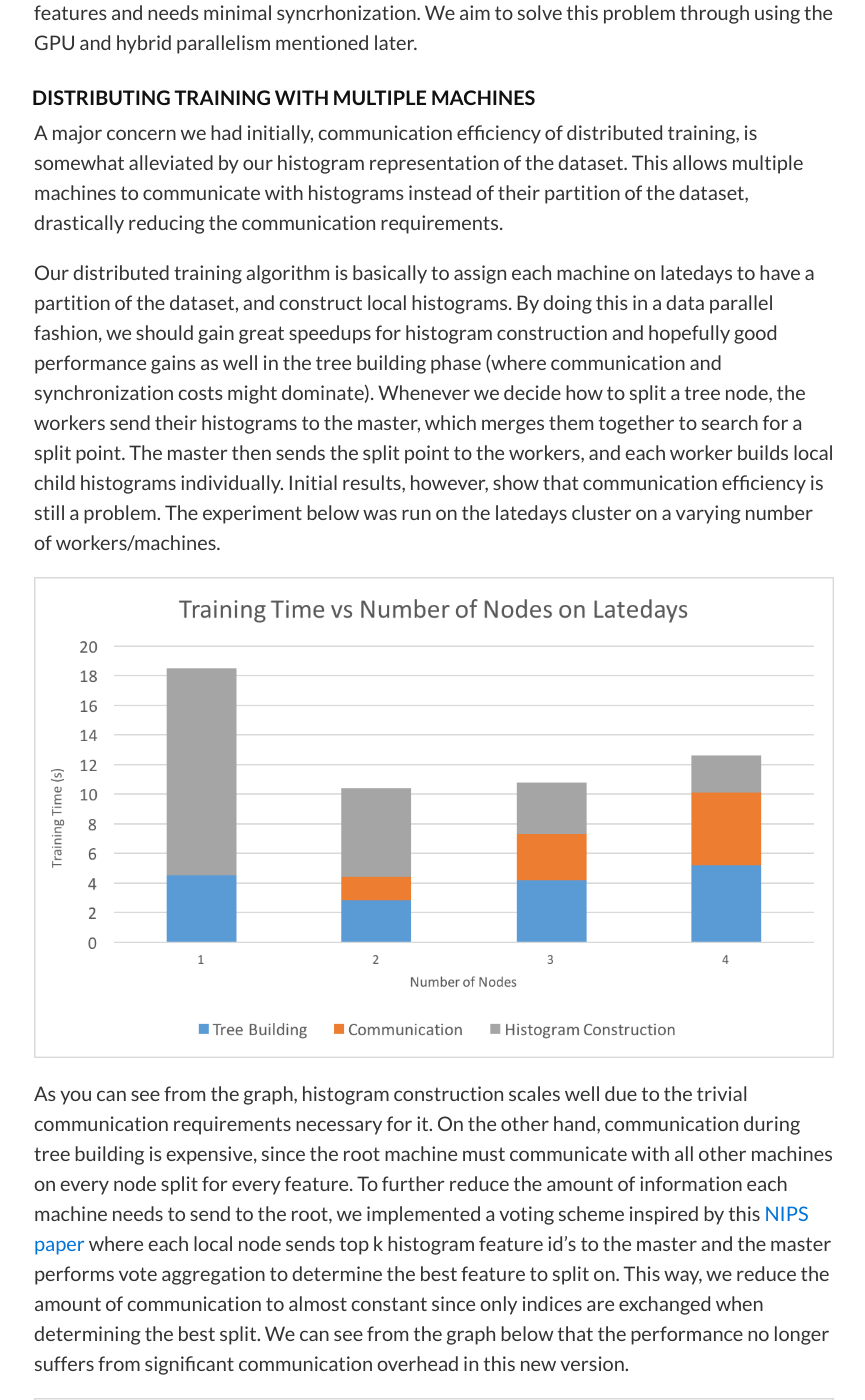
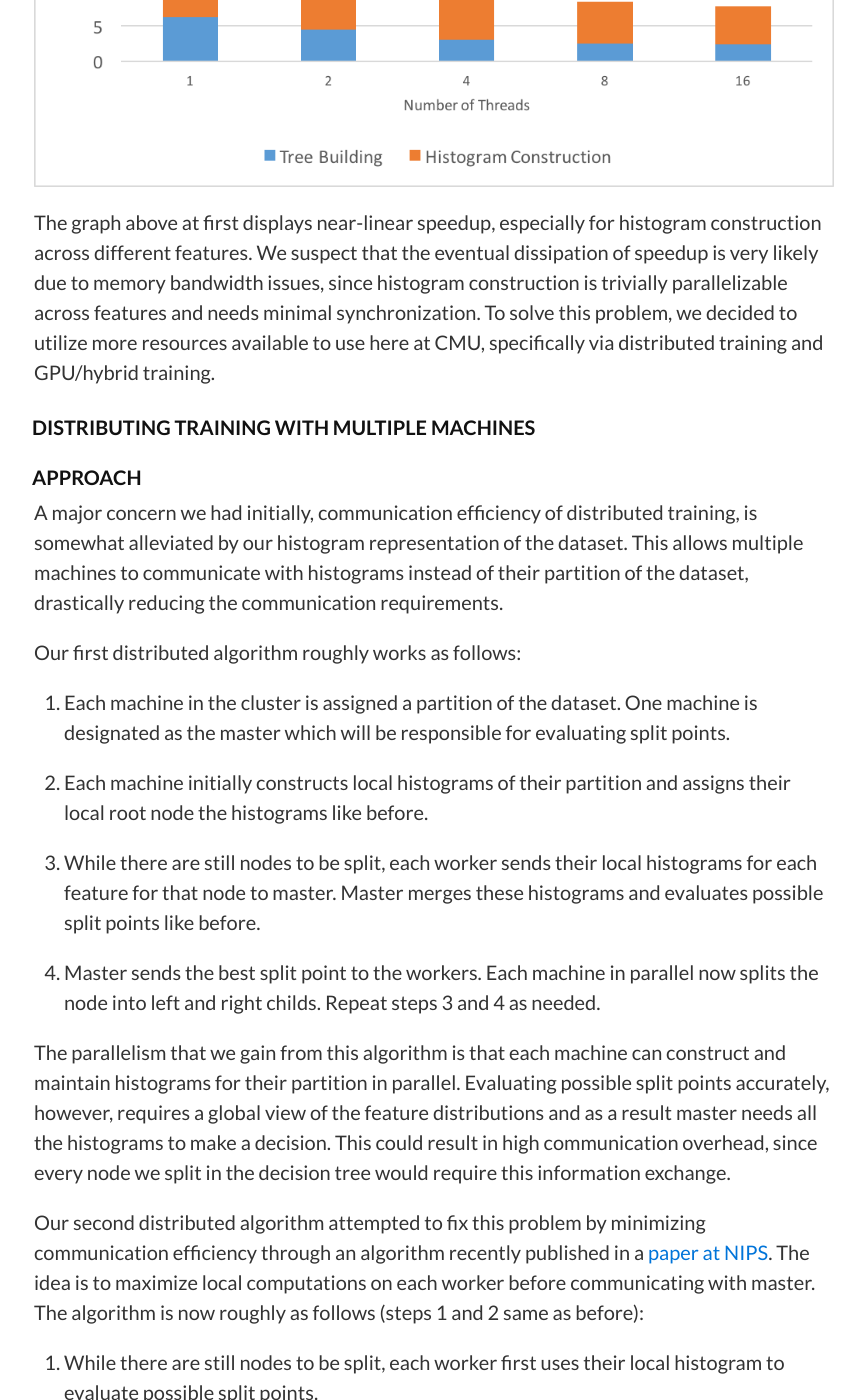
Before and after one commit to raypeng/DGBDT, a Jekyll site: the page built from index.md, in a window 1280 px wide and 1400 px high, scrolled down 9176 px. Shown: the whole window, without its empty margins (206-1071 px from the left). Built offline with Jekyll 4.4.1, drawn with Linux system fonts in a browser that asks for light colours; our own code applies the rules of GitHub Pages for plain Markdown files; some of the changed text lies outside the part shown.

Commit message:
distributed in progress

```diff
--- a/index.md
+++ b/index.md
@@ -44,7 +44,7 @@ They model functions of the form:
 
 Where x<sub>1</sub> through x<sub>p</sub> are the features of the input and y is the output.
 
-A decision tree models this function with a series of queries of the form "x<sub>i</sub> < v?", where v is a value of the feature.
+A decision tree models this function with a series of queries of the form "x<sub>i</sub> > v?", where v is a value of the feature.
 For example, below is an example of a decision tree used to predict whether or not a
 passenger survived the Titanic, based on the features gender, age, and
 number of siblings/spouses.
@@ -64,7 +64,7 @@ Decision tree training algorithms learn by
 training on examples in the form of
 (x<sub>1</sub>,x<sub>2</sub>,...,x<sub>n</sub>,y).
 While building the tree, decision tree training algorithms would need to create
-nodes that represent a query of the form "x<sub>i</sub> < v?". The root node initially
+nodes that represent a query of the form "x<sub>i</sub> > v?". The root node initially
 contains all of the data, and when the decision tree chooses the query, or
 the split point, the data is partitioned into left and right
 children. This process repeats until the tree has sufficient size, and
@@ -215,37 +215,6 @@ To summarize, these are the challenges we face in this project:
   since it is crucial to identify scenarios in which one is preferred over
   the other or if the overhead of using both is worth the trouble.
 
-## Optimizing a Sequential Implementation
-
-To do this efficiently, we use an adaptive
-histogram construction algorithm from this
-[paper](https://www.microsoft.com/en-us/research/wp-content/uploads/2016/02/boosttreerank.pdf) and compute the left/right
-child histograms by first computing the smaller one, then performing histogram
-subtraction to get the larger one.
-
-### Result
-
-Below are performance comparisons between our implementation of the
-above two algorithms and the popular decision tree learning framework sci-kit learn.
-We benchmarked on the [Microsoft Learn to
-Rank](https://www.microsoft.com/en-us/research/project/mslr/) dataset, which contains 2
-million (query,url) pairs, each with 136 features and a label denoting
-the relevance of the query to the url. Experiments were performed on GHC.
-
-
-![Sequential](assets/runtime-sequential.png)
-
-
-Our final sequential version observes massive improvements over both sci-kit learn and
-the traditional decision tree learning algorithm. This is the optimized sequential version
-we will use as a baseline later.
-Note that although our accuracy has also decreased slightly due to the approximate
-nature of our histogram binning, the reduction is small (on the order of 0.1)
-and not much of a concern if we used our algorithm in an ensemble method (which
-people often do with decision trees). Furthermore, since our focus is on
-performance, we decided to not spend too
-much time on sophisticated splitting heuristics and pruning techniques that are found in mature
-frameworks as long as our accuracy is competitive.
 
 ## Approaches and Results
 
@@ -253,37 +222,84 @@ As we seek to optimize the performance of the algorithm using all the techniques
 we learned in class and leveraging different computing hardware, we describe our
 approaches and results for individual optimizations.
 
+### Optimizing a Sequential Implementation
+
+### Approach
+
+We first implemented the naive, sorting based implementation for decision tree
+training. After some intial profiling, we then implemented the histogram-based
+algorithm mentioned above.
+
+To construct the initial histogram bins efficiently, we implemented an
+adaptive histogram construction algorithm based on this
+[paper](https://www.microsoft.com/en-us/research/wp-content/uploads/2016/02/boosttreerank.pdf).
+We also optimized the histogram splitting phase by
+only reconstructing the smaller child's histograms when we split a node.
+The larger child's histogram can then be quickly constructed from its
+parent's and its sibling's histograms through histogram subtraction.
+
+#### Result
+
+Below are performance comparisons between our implementations of the
+sorting-based algorithm and the histogram-based algorithm. We
+also compare our performance with a popular framework used for
+decision tree training: scikit-learn.
+We benchmarked on the [Microsoft Learn to
+Rank](https://www.microsoft.com/en-us/research/project/mslr/) dataset, which contains 2
+million (query,url) pairs, each with 136 features and a label denoting
+the relevance of the query to the url. Experiments were performed on GHC.
+We set the maximum number of leaves in the decision tree to be 255, which
+is consistent with all experiements listed on this page.
+
+
+![Sequential](assets/runtime-sequential.png)
+
+Our final sequential version observes massive improvements over both scikit-learn and
+the traditional decision tree learning algorithm, for the reasons mentioned in Background.
+This is the optimized sequential version we will use as a baseline later. Note that although
+our accuracy has also decreased slightly due to the approximate
+nature of our histogram binning, the reduction is small (around 0.05%)
+and not much of a concern if we used our algorithm in an ensemble method (which
+people often do with decision trees). Furthermore, since our focus is on
+performance, we decided to not spend too much time on sophisticated splitting
+heuristics and pruning techniques that are found in mature frameworks as long as our accuracy
+is competitive.
+
 ### Parallelizing with Multiple CPU Cores
 
 #### Approach
 
-As mentioned previously parallelizing across tree nodes leads to the problem of
-an imbalanced workload. So we want to instaed parallelize finding a feature
-to split on within a single node. After profiling our code, we determined two
-computationally expensive areas that might be opportunities for parallelism:
+As mentioned previously parallelizing across tree nodes likely leads to the
+problem of an imbalanced workload with a static partitioning or too much overhead
+with a dynamic partitioning. So instead we decided to parallelize
+the decision tree training algorithm within a single tree node, specifically for
+the two expensive areas as mentioned previously:
 
 1. Initial building of histograms.
-2. Constructing child histograms from each node.
+2. Splitting parent histograms into child histograms.
 
 We used OpenMP to parallelize these two areas across features. Since building
 histograms and constructing child histograms requires scanning over
 the distributions of every histogram bin of every feature, this leads to a
-roughly balanced workload. The speedup graphs are shown below (experiments on
-GHC).
+roughly balanced workload. The graph below shows the training times of this
+parallel algorithm run on different numbers of threads. Experiments were
+performed on GHC and the Microsft Learn to Rank dataset.
 
-#### Result
+##### Result
 
 ![OpenMP](assets/runtime-openmp.png)
 
-
-The speedup graph above at first displays near-linear speedup, especially for
-histogram construction across different features. The eventual
+The graph above at first displays near-linear speedup, especially for
+histogram construction across different features. We suspect that the eventual
 dissipation of speedup is very likely due to memory bandwidth issues, since
 histogram construction is trivially parallelizable across features and needs
-minimal syncrhonization. We aim to solve this
-problem through using the GPU and hybrid parallelism mentioned later.
+minimal synchronization. To solve this problem, we decided to utilize more
+resources available to use here at CMU, specifically via distributed training and
+GPU/hybrid training.
 
 ### Distributing Training with Multiple Machines
+
+#### Approach
 
 A major concern we had initially, communication efficiency of distributed
 training, is somewhat alleviated by our histogram representation of the dataset.
@@ -291,35 +307,61 @@ This allows multiple machines to communicate with histograms instead of
 their partition of the dataset, drastically reducing the communication
 requirements.
 
-Our distributed training algorithm is basically to assign each machine on latedays
-to have a partition of the dataset, and construct local histograms. By
-doing this in a data parallel fashion, we should gain great speedups for
-histogram construction and hopefully good performance gains as well
-in the tree building phase (where communication and synchronization costs might dominate).
-Whenever we decide how to split a tree node, the workers send their histograms to the
-master, which merges them together to search for a split point. The master
-then sends the split point to the workers, and each worker
-builds local child histograms individually.
-Initial results, however, show that communication efficiency
-is still a problem. The experiment below was run on the latedays cluster on a
-varying number of workers/machines.
+Our first distributed algorithm roughly works as follows:
 
+1. Each machine in the cluster is assigned a partition of the dataset. One machine is
+   designated as the master which will be responsible for evaluating split
+   points.
+
+2. Each machine initially constructs local histograms of their partition and
+   assigns their local root node the histograms like before.
+
+3. While there are still nodes to be split, each worker sends their local
+   histograms for each feature for that node to master. Master
+   merges these histograms and evaluates possible split points like before.
+
+4. Master sends the best split point to the workers. Each machine in parallel
+   now splits the node into left and right childs. Repeat steps 3 and 4 as
+   needed.
+
+The parallelism that we gain from this algorithm is that each machine can
+construct and maintain histograms for their partition in parallel. Evaluating
+possible split points accurately, however, requires a global view of the
+feature distributions and as a result master needs all the histograms to make
+a decision. This could result in high communication overhead, since every
+node we split in the decision tree would require this information exchange.
+
+Our second distributed algorithm attempted to fix this problem by minimizing
+communication efficiency through an algorithm recently published in a [paper at
+NIPS](https://arxiv.org/abs/1611.01276). The idea is to maximize local
+computations on each worker before communicating with master. The algorithm is
+now roughly as follows (steps 1 and 2 same as before):
+
+3. While there are still nodes to be split, each worker first uses their local
+   histogram to evaluate possible split points.
+
+4. Each worker votes for their top k features, where k is a configurable
+   parameter.
+
+5. Master aggregates the votes and requests the top 2k most voted features.
+
+6. Workers send their local histograms for the top 2k features to master.
+   Master merges these histograms and evaluates possible split points like before.
+
+7. Master sends the best split point to the workers. Each machine in parallel
+   now splits the node into left and right childs. Repeat steps 3 to 7 as
+   needed.
+
+We implemented the above algorithms with Open MPI for communication
+between master and worker and OpenMP for parallelism within a machine
+like before.
+
+#### Result
+
+We evaluated the two algorithms on the Latedays cluster with a varying number of
+nodes.
 
 ![OpenMPI](assets/runtime-openmpi.png)
-
-
-As you can see from the graph, histogram construction scales well due to the
-trivial communication requirements necessary for it. On the other hand,
-communication during tree building is expensive, since the root
-machine must communicate with all other machines on every node split for every
-feature. To further reduce the amount of information each machine needs to send to
-the root, we implemented a voting scheme inspired by this
-[NIPS paper](https://arxiv.org/abs/1611.01276) where each local node sends top k histogram
-feature id's to the master and the master performs vote aggregation to determine
-the best feature to split on. This way, we reduce the amount of communication to
-almost constant since only indices are exchanged when determining the best split.
-We can see from the graph below that the performance no longer suffers from
-significant communication overhead in this new version.
 
 ![OpenMPI-v2](assets/runtime-openmpi2.png)
 
```
